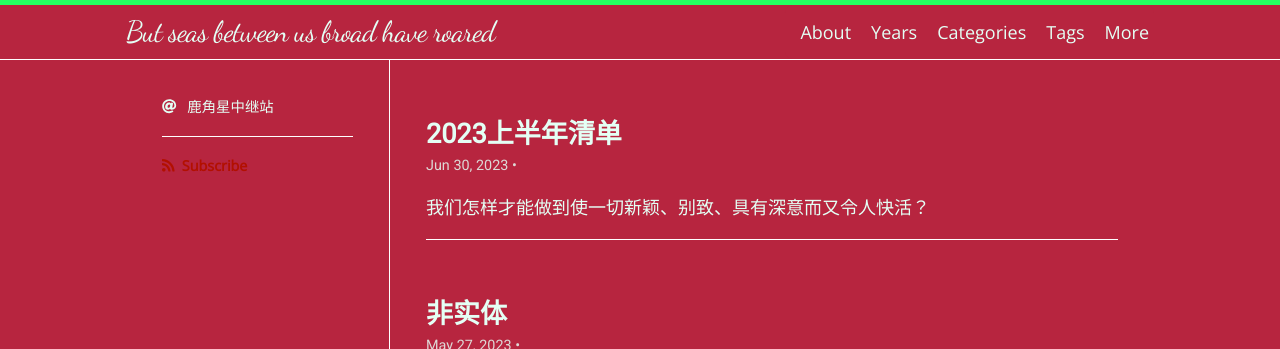
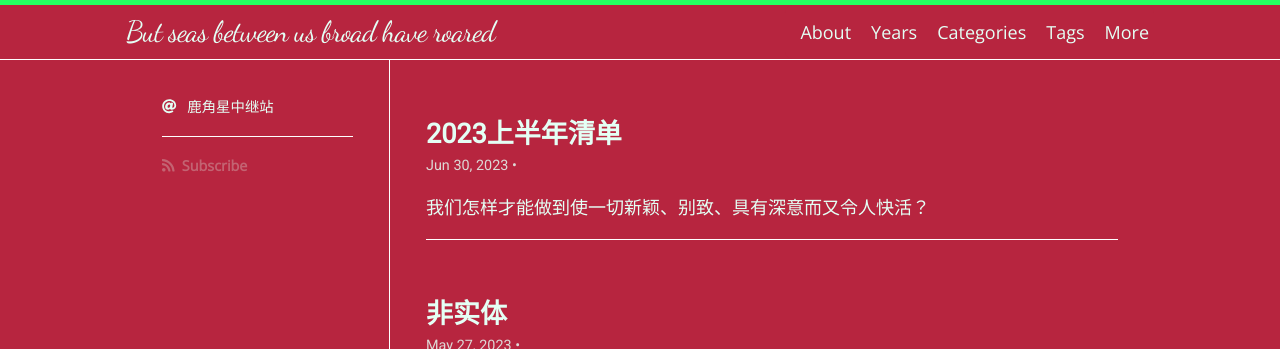
Before and after one commit to scatterdclouds/scatterdclouds.github.io, a Jekyll site: the page built from index.html, in a window 1280 px wide. Shown: the top 349 px of the page. Built offline with Jekyll 4.4.1, drawn with Linux system fonts in a browser that asks for light colours; nearby versions of some CDN libraries; some web fonts are replaced; the list of posts is cut into pages by our own code; comment, search, counter and statistics services are not loaded.

Commit message:
Update redwhite.scss

```diff
--- a/_sass/hamilton/skins/redwhite.scss
+++ b/_sass/hamilton/skins/redwhite.scss
@@ -19,7 +19,7 @@ $table-border-color:    lighten($border-color, 20%) !default;
 $pre-shadow:            0 0 4px rgba(17,17,17,0.4) inset !default;
 $dropdown-shadow:       0px 8px 16px 0px rgba(0,0,0,0.2) !default;
 
-$subscribe-color:       #b21000 !default;
+$subscribe-color:       #C36372 !default;
 
 // Generated by running `rougify style github`; The version of rougify is 3.16.0
 // =============================================================================
```
